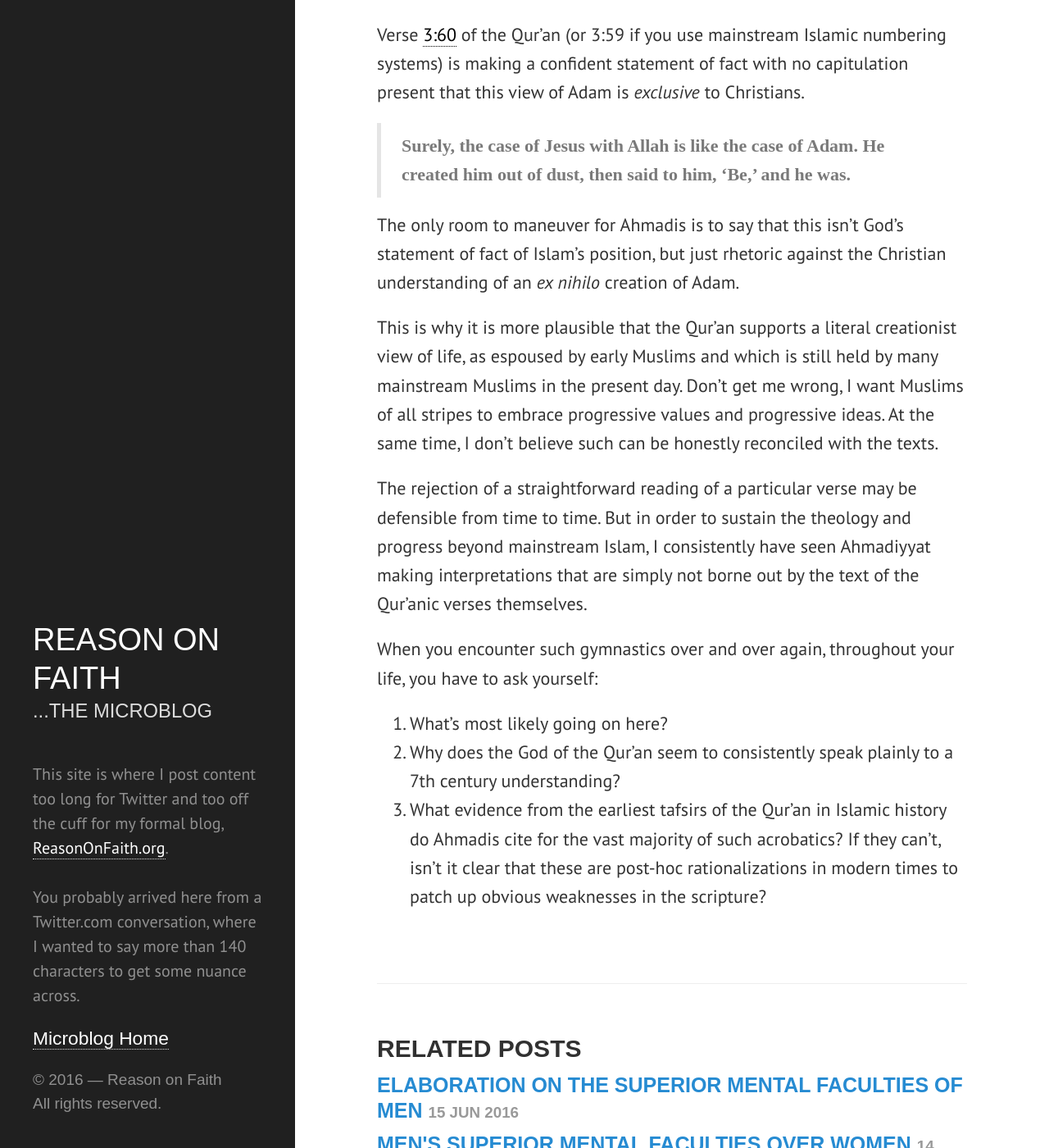
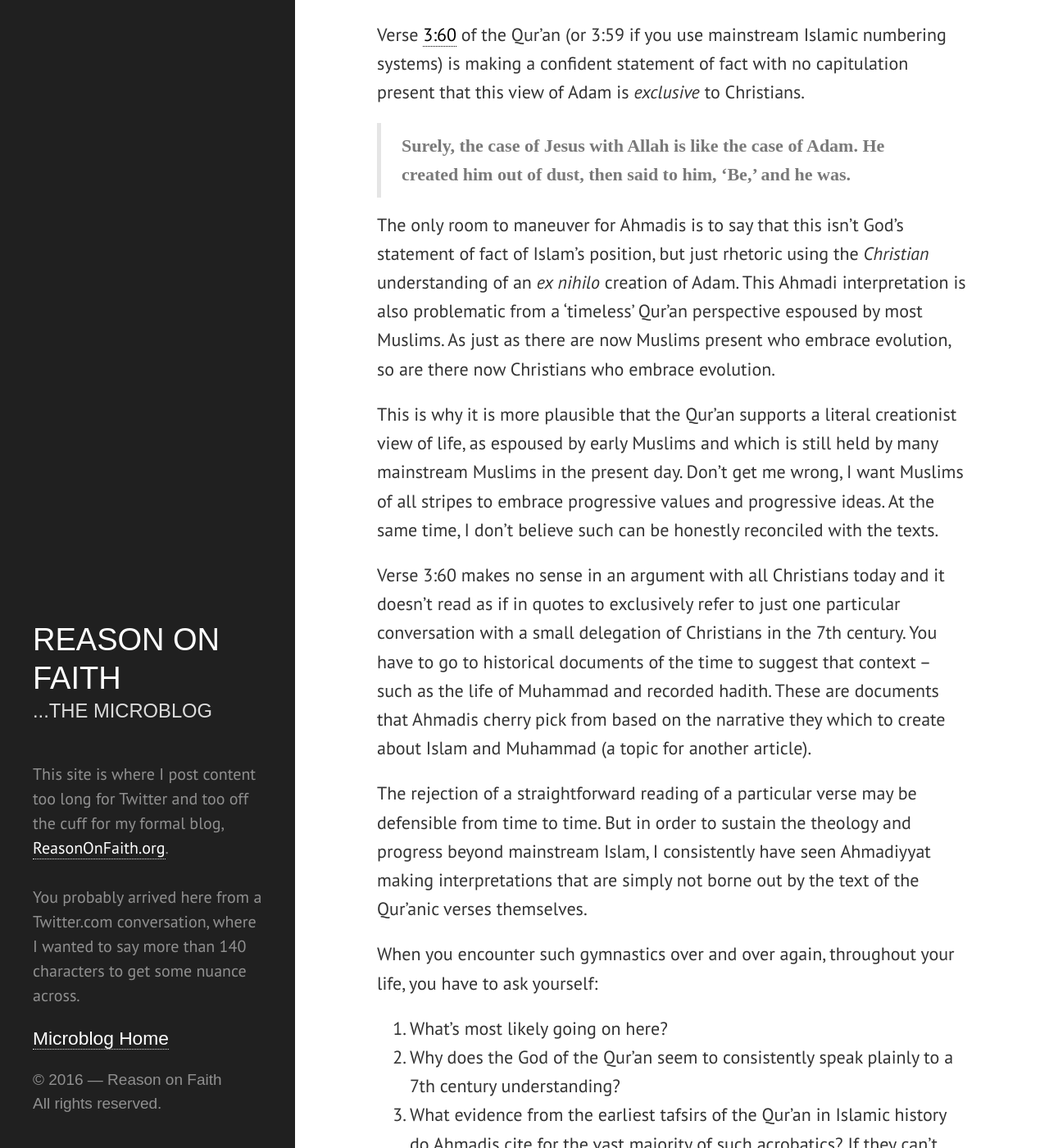
Before and after one commit to ReasonOnFaith/ReasonOnFaith.github.io, a Jekyll site: the page built from _posts/2016-06-18-ahmadi-commentary-on-qur-an-3-60.markdown, in a window 1280 px wide and 1400 px high, scrolled down 945 px. Shown: the whole window at 82% size. Built offline with Jekyll 4.4.1, drawn with Linux system fonts in a browser that asks for light colours; comment, search, counter and statistics services are not loaded.

Commit message:
Post update: Ahmadi Commentary on Qur'an 3:60

```diff
--- a/_posts/2016-06-18-ahmadi-commentary-on-qur-an-3-60.markdown
+++ b/_posts/2016-06-18-ahmadi-commentary-on-qur-an-3-60.markdown
@@ -18,9 +18,11 @@ Verse [3:60](http://www.alislam.org/quran/tafseer/?page=141&region=EN) of the Qu
 
 > Surely, the case of Jesus with Allah is like the case of Adam. He created him out of dust, then said to him, 'Be,' and he was.
 
-The only room to maneuver for Ahmadis is to say that this isn’t God’s statement of fact of Islam’s position, but just rhetoric against the Christian understanding of an _ex nihilo_ creation of Adam.
+The only room to maneuver for Ahmadis is to say that this isn’t God’s statement of fact of Islam’s position, but just rhetoric using the _Christian_ understanding of an _ex nihilo_ creation of Adam. This Ahmadi interpretation is also problematic from a 'timeless' Qur'an perspective espoused by most Muslims. As just as there are now Muslims present who embrace evolution, so are there now Christians who embrace evolution.
 
 This is why it is more plausible that the Qur’an supports a literal creationist view of life, as espoused by early Muslims and which is still held by many mainstream Muslims in the present day. Don't get me wrong, I want Muslims of all stripes to embrace progressive values and progressive ideas. At the same time, I don't believe such can be honestly reconciled with the texts.
+
+Verse 3:60 makes no sense in an argument with all Christians today and it doesn't read as if in quotes to exclusively refer to just one particular conversation with a small delegation of Christians in the 7th century. You have to go to historical documents of the time to suggest that context -- such as the life of Muhammad and recorded hadith. These are documents that Ahmadis cherry pick from based on the narrative they which to create about Islam and Muhammad (a topic for another article).
 
 The rejection of a straightforward reading of a particular verse may be defensible from time to time. But in order to sustain the theology and progress beyond mainstream Islam, I consistently have seen Ahmadiyyat making interpretations that are simply not borne out by the text of the Qur'anic verses themselves.
 
```
